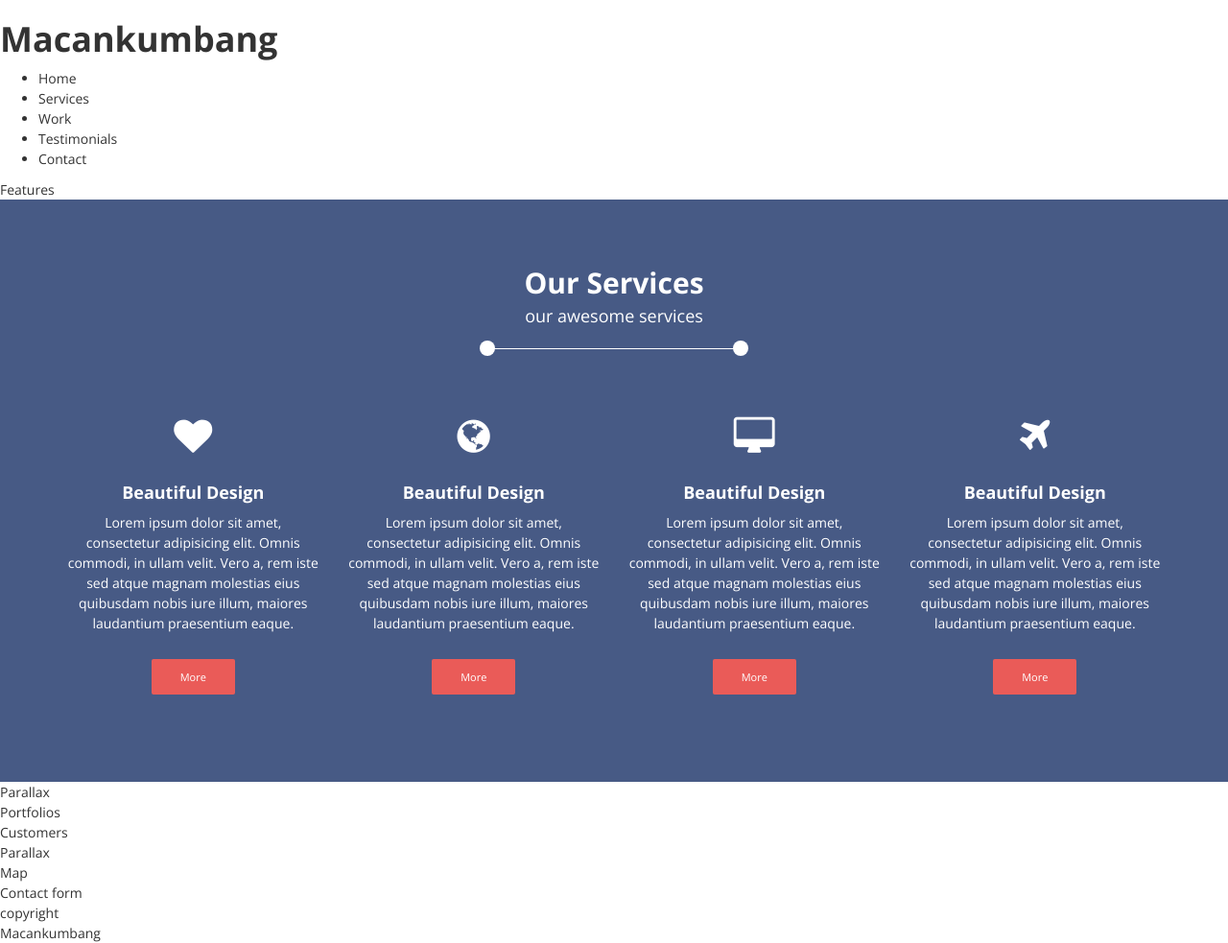
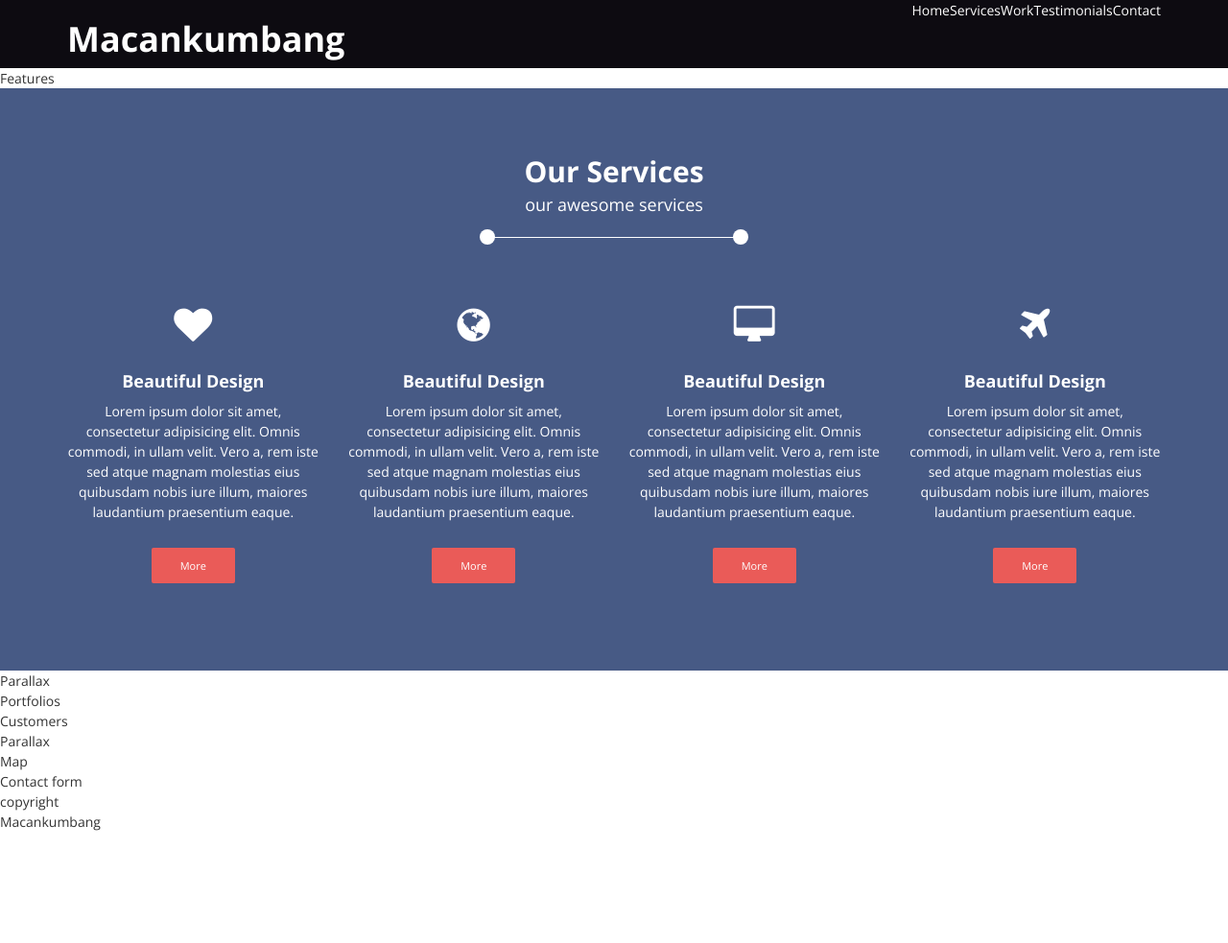
Before and after one commit to ndt-draft/macan, a website: page index.html in a window 1280 px wide. Shown: the whole page at 96% size. After the commit the page ends 867 px from the top, so only its background shows below. Drawn offline with nearby package versions, Linux system fonts and the light colour scheme.

Commit message:
header style

```diff
--- /dev/null
+++ b/assets/sass/_header.scss
@@ -0,0 +1,20 @@
+.header {
+    background-color: $color-header;
+    color: $color-white;
+}
+
+.logo {
+    float: left;
+}
+
+.main-menu {
+    float: right;
+
+    ul, li {
+        list-style: none;
+    }
+
+    li {
+        float: left;
+    }
+}
--- a/assets/sass/_variables.scss
+++ b/assets/sass/_variables.scss
@@ -1,4 +1,4 @@
-// override
+//=====override
 
 // scaffolding
 $line-height-base: 1.5;
@@ -7,7 +7,9 @@ $font-family-base: "Open Sans", sans-serif;
 // type
 $headings-font-weight: 700;
 
-// custom
+//=====custom
 $color-primary: #475a85;
 $color-white: #fff;
 $color-red: #ea5b58;
+
+$color-header: #0d0b11;
--- a/assets/sass/main.scss
+++ b/assets/sass/main.scss
@@ -12,6 +12,7 @@
 @import "../../bower_components/bootstrap-sass/assets/stylesheets/bootstrap/scaffolding";
 @import "../../bower_components/bootstrap-sass/assets/stylesheets/bootstrap/grid";
 @import "../../bower_components/bootstrap-sass/assets/stylesheets/bootstrap/type";
+@import "../../bower_components/bootstrap-sass/assets/stylesheets/bootstrap/utilities";
 
 // Icons
 @import "../../bower_components/components-font-awesome/scss/font-awesome";
@@ -19,4 +20,5 @@
 // Custom components
 @import "common";
 @import "layout";
+@import "header";
 @import "colors";
--- a/index.html
+++ b/index.html
@@ -7,18 +7,20 @@
 </head>
 <body>
     <div id="site" class="site">
-        <header id="header" class="header">
+        <header id="header" class="header clearfix">
+            <div class="container">
                 <div class="logo">
                     <h1>Macankumbang</h1>
                 </div> <!-- .logo -->
                 <div id="main-menu" class="main-menu">
-                <ul class="menu">
+                    <ul class="menu clearfix">
                         <li>Home</li>
                         <li>Services</li>
                         <li>Work</li>
                         <li>Testimonials</li>
                         <li>Contact</li>
                     </ul>
+                </div>
             </div>
         </header> <!-- .header -->
         <div class="site-content">
```
Also changed, not shown: assets/css/main.css. Lines whose indentation alone changed are shown as unchanged.
